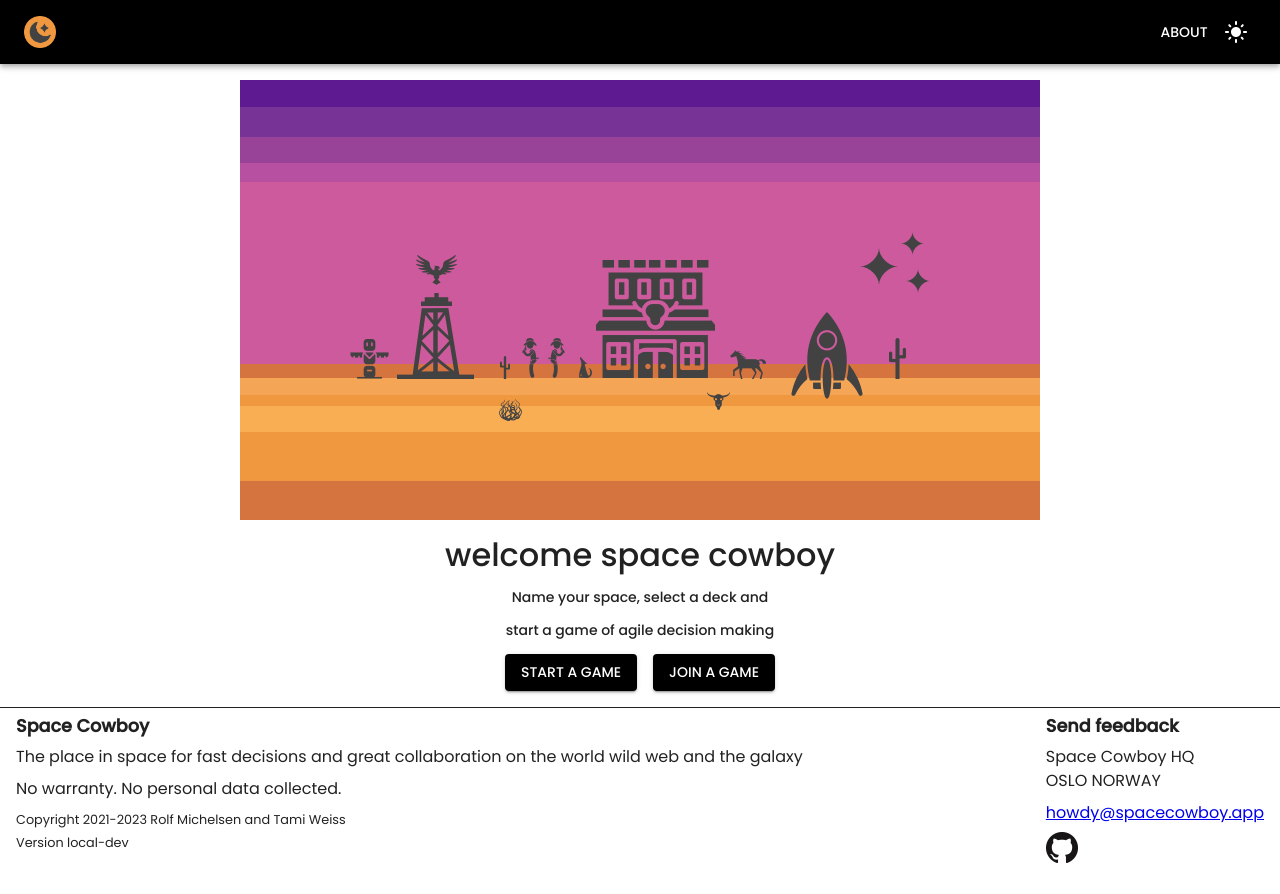
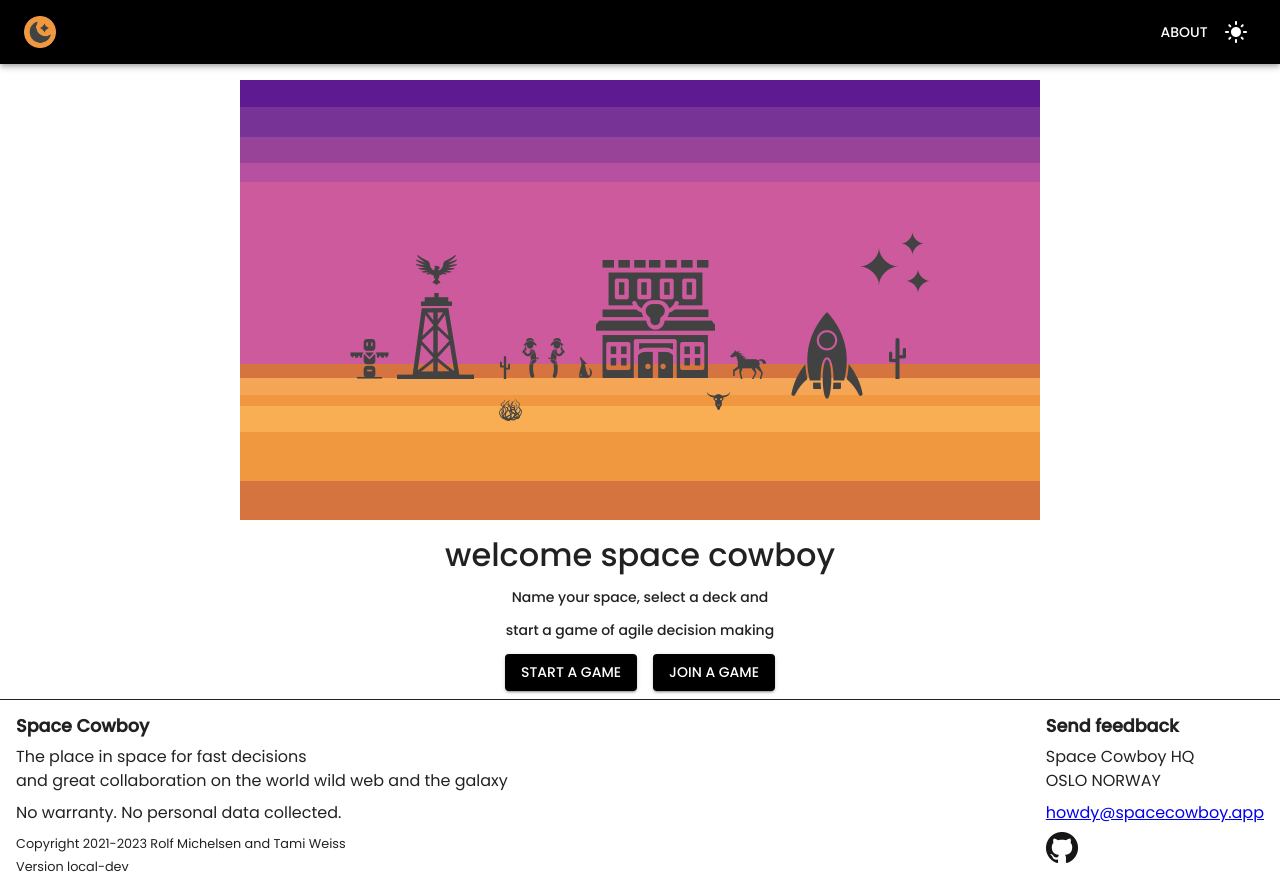
Before and after one commit to spacecowboy-app/Spacecowboy, a Next.js app: page / in a window 1280 px wide. Built offline with nearby package versions, Linux system fonts and the light colour scheme.

Commit message:
Reactive app footer
Use a Grid to let the parts of the footer to wrap to new lines when
the viewport is too narrow.

```diff
--- a/components/ApplicationFooter.tsx
+++ b/components/ApplicationFooter.tsx
@@ -15,12 +15,12 @@
 */
 
 import Box from "@mui/material/Box";
-import Stack from "@mui/material/Stack";
+import Grid from "@mui/material/Unstable_Grid2";
 import Typography from "@mui/material/Typography";
 import Image from "next/image";
 import Link from "next/link"
 
-import Configuration from "../Configuration";
+import Configuration from "@/Configuration";
 
 import Github from "@/images/GitHub-Mark-64px.png";
 
@@ -28,16 +28,18 @@ import Github from "@/images/GitHub-Mark-64px.png";
 export default function ApplicationFooter(): JSX.Element
 {
     return (
-        <Box borderTop={1} pt={1} pb={1}>
-            <Stack direction="row" spacing={2} >
-                <Box flexGrow={1} pl={2}>
+        <Grid container spacing={2} borderTop={1} pt={1} pb={1} pl={2} pr={2}>
+            <Grid flexGrow={1}>
+                <Box>
                     <Typography variant="h4">Space Cowboy</Typography>
-                    <Typography pt={1}>The place in space for fast decisions and great collaboration on the world wild web and the galaxy</Typography>
+                    <Typography pt={1}>The place in space for fast decisions <br/> and great collaboration on the world wild web and the galaxy</Typography>
                     <Typography pt={1}>No warranty. No personal data collected.</Typography>
                     <Typography variant="subtitle1" pt={1} pb={0}>Copyright 2021-2023 Rolf Michelsen and Tami Weiss</Typography>
                     <Typography variant="subtitle1" pt={0}>Version {Configuration.AppVersion}</Typography>
                 </Box>
-                <Box pr={2}>
+            </Grid>
+            <Grid>
+                <Box>
                     <Typography variant="h4">Send feedback</Typography>
                     <Typography pt={1}>Space Cowboy HQ</Typography>
                     <Typography>OSLO NORWAY</Typography>
@@ -50,7 +52,7 @@ export default function ApplicationFooter(): JSX.Element
                         </Link>
                     </Box>
                 </Box>
-            </Stack>
-        </Box>
+            </Grid>
+        </Grid>
     );
 }
```
